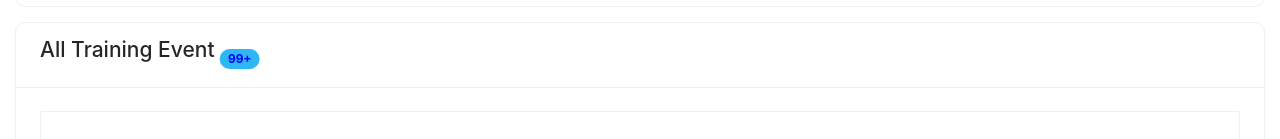
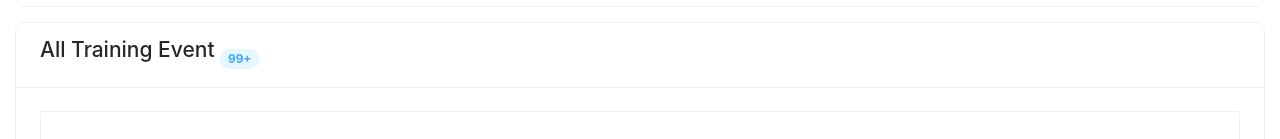
Before and after one commit to dexyarya/dataOn, a React (Create React App) app: page / in a window 1280 px wide. Shown: the part 231-370 px from the top of the page. Built offline with nearby package versions, Linux system fonts and the light colour scheme.

Commit message:
update Badge

```diff
--- a/src/components/AllTrainingEvent.js
+++ b/src/components/AllTrainingEvent.js
@@ -17,7 +17,7 @@ const AllTrainingEvent = () => {
             className="site-badge-count-109"
             count="99+"
             offset={[25, 20]}
-            color="#2db7f5"
+            color="#e6f7ff"
             style={{
               textColor: "#2db7f5",
             }}
--- a/src/index.css
+++ b/src/index.css
@@ -13,5 +13,5 @@ code {
 }
 
 .ant-badge-count{
-  color:blue;font-weight: bold;
+  color:#40a9ff;font-weight: bold;
 }
```
